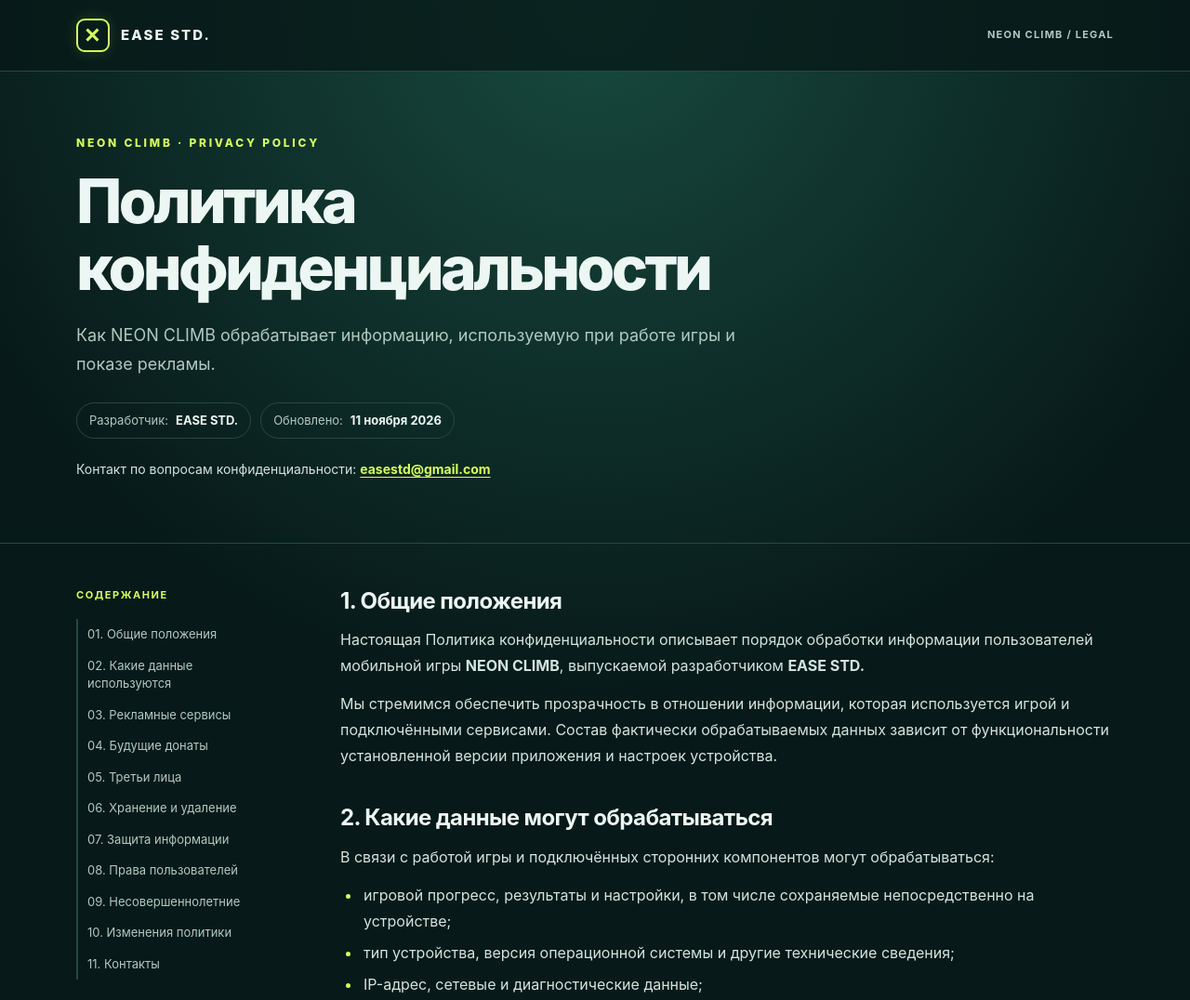
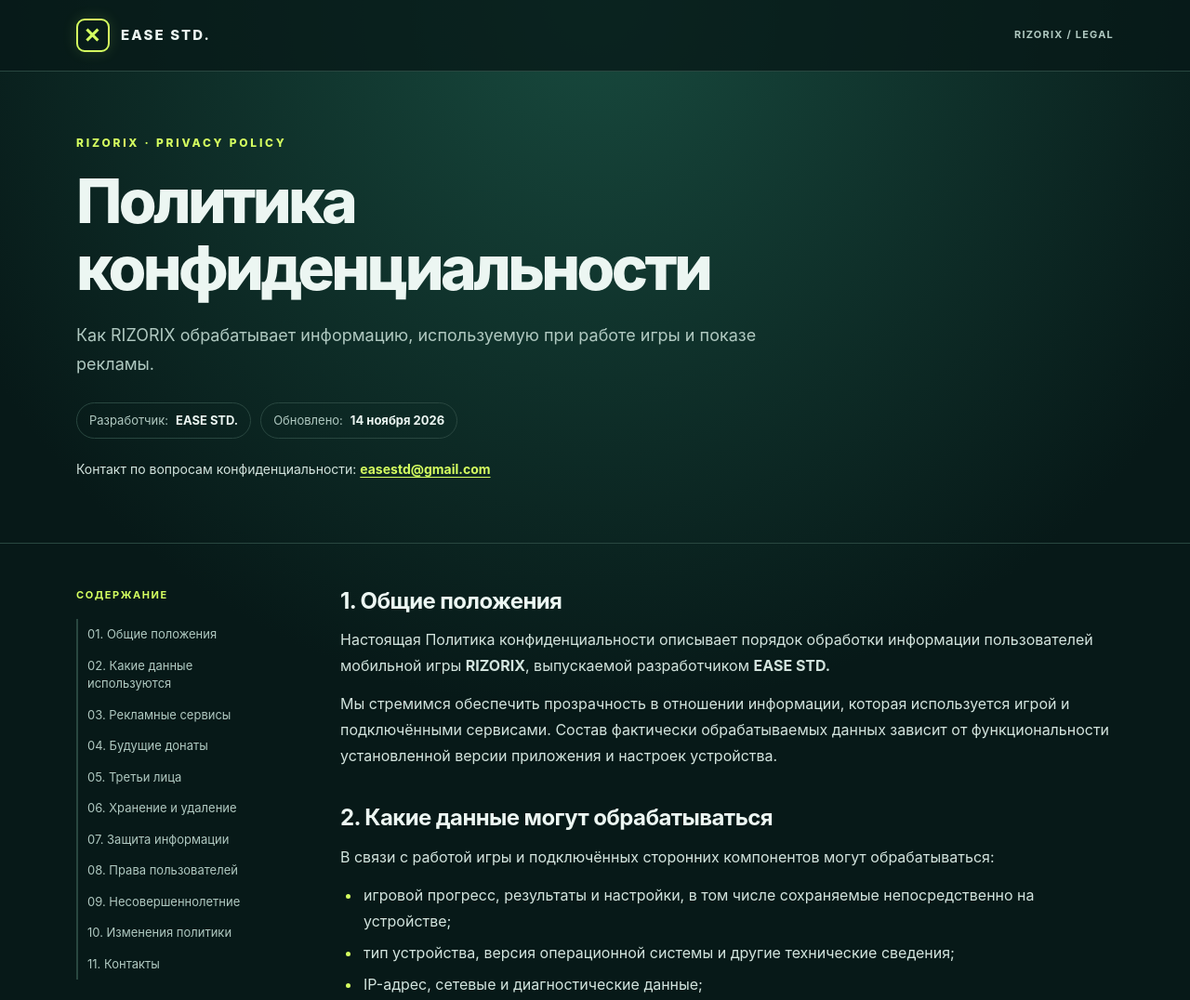
Before and after one commit to matthew-mbn/neon-climb-privacy, a plain HTML site: page index.html in a window 1280 px wide. Shown: the top 1076 px of the page at 93% size. Drawn offline with Linux system fonts and the light colour scheme.

Commit message:
Переименовать игру в RIZORIX в политике конфиденциальности

```diff
--- a/index.html
+++ b/index.html
@@ -5,8 +5,8 @@
   <meta name="viewport" content="width=device-width, initial-scale=1">
   <meta name="theme-color" content="#071c1c">
   <meta name="robots" content="index, follow">
-  <meta name="description" content="Политика конфиденциальности игры NEON CLIMB от EASE STD.">
-  <title>Политика конфиденциальности | NEON CLIMB</title>
+  <meta name="description" content="Политика конфиденциальности игры RIZORIX от EASE STD.">
+  <title>Политика конфиденциальности | RIZORIX</title>
   <style>
     :root{color-scheme:dark;--bg:#071918;--panel:#0d2422;--panel-2:#112d29;--ink:#ecf6f2;--muted:#b0c9c1;--line:#294740;--accent:#d5ff60;--teal:#68ead7}
     *{box-sizing:border-box}
@@ -50,12 +50,12 @@
   </style>
 </head>
 <body>
-  <div class="top"><div class="wrapper top-inner"><a class="brand" href="#top"><span class="glyph" aria-hidden="true">✕</span> EASE STD.</a><span class="brand-note">NEON CLIMB / LEGAL</span></div></div>
+  <div class="top"><div class="wrapper top-inner"><a class="brand" href="#top"><span class="glyph" aria-hidden="true">✕</span> EASE STD.</a><span class="brand-note">RIZORIX / LEGAL</span></div></div>
   <header class="hero" id="top"><div class="wrapper">
-    <div class="eyebrow">NEON CLIMB · PRIVACY POLICY</div>
+    <div class="eyebrow">RIZORIX · PRIVACY POLICY</div>
     <h1>Политика<br>конфиденциальности</h1>
-    <p class="intro">Как NEON CLIMB обрабатывает информацию, используемую при работе игры и показе рекламы.</p>
-    <div class="meta"><span class="tag">Разработчик: <strong>EASE STD.</strong></span><span class="tag">Обновлено: <strong>11 ноября 2026</strong></span></div>
+    <p class="intro">Как RIZORIX обрабатывает информацию, используемую при работе игры и показе рекламы.</p>
+    <div class="meta"><span class="tag">Разработчик: <strong>EASE STD.</strong></span><span class="tag">Обновлено: <strong>14 ноября 2026</strong></span></div>
     <p style="font-size:14px;margin-top:21px">Контакт по вопросам конфиденциальности: <a class="email-pending" href="mailto:easestd@gmail.com">easestd@gmail.com</a></p>
   </div></header>
   <div class="wrapper layout">
@@ -74,7 +74,7 @@
     </nav>
     <main>
       <section id="general"><h2>1. Общие положения</h2>
-        <p>Настоящая Политика конфиденциальности описывает порядок обработки информации пользователей мобильной игры <strong>NEON CLIMB</strong>, выпускаемой разработчиком <strong>EASE STD.</strong></p>
+        <p>Настоящая Политика конфиденциальности описывает порядок обработки информации пользователей мобильной игры <strong>RIZORIX</strong>, выпускаемой разработчиком <strong>EASE STD.</strong></p>
         <p>Мы стремимся обеспечить прозрачность в отношении информации, которая используется игрой и подключёнными сервисами. Состав фактически обрабатываемых данных зависит от функциональности установленной версии приложения и настроек устройства.</p>
       </section>
       <section id="data"><h2>2. Какие данные могут обрабатываться</h2>
@@ -90,13 +90,13 @@
         <p>Такая информация может использоваться для обеспечения работоспособности игры, сохранения игрового процесса, показа рекламы, измерения её эффективности, выявления ошибок и предотвращения злоупотреблений.</p>
       </section>
       <section id="ads"><h2>3. Использование рекламных сервисов</h2>
-        <p>Для показа рекламы в NEON CLIMB используется <strong>Yandex Mobile Ads</strong>. В игре могут отображаться рекламные объявления, включая рекламу с вознаграждением, например за дополнительную попытку.</p>
+        <p>Для показа рекламы в RIZORIX используется <strong>Yandex Mobile Ads</strong>. В игре могут отображаться рекламные объявления, включая рекламу с вознаграждением, например за дополнительную попытку.</p>
         <p>Yandex Mobile Ads и его рекламные партнёры могут обрабатывать определённые данные устройства и взаимодействия с рекламой в соответствии со своими условиями и применимыми требованиями законодательства.</p>
         <p>Ознакомиться с <a href="https://yandex.ru/legal/confidential/" rel="noopener noreferrer">Политикой конфиденциальности Яндекса</a> можно на официальном сайте.</p>
         <p>В регионах, где это требуется, обработка данных для персонализированной рекламы должна осуществляться с соблюдением требований к согласию пользователя.</p>
       </section>
       <section id="donations"><h2>4. Добровольная поддержка разработчика</h2>
-        <div class="panel"><strong>На 11 ноября 2026 года функция донатов в NEON CLIMB ещё не реализована. Платежи через неё не принимаются.</strong></div>
+        <div class="panel"><strong>На 11 ноября 2026 года функция донатов в RIZORIX ещё не реализована. Платежи через неё не принимаются.</strong></div>
         <p>EASE STD. рассматривает возможность внедрения добровольной финансовой поддержки в будущих версиях игры.</p>
         <p>Если эта возможность появится, пользователю будут показаны сумма и условия операции до подтверждения платежа. Платежи будут обрабатываться через сервисы, допускаемые правилами Google Play и применимым законодательством.</p>
         <p>Разработчик может получать ограниченную информацию о транзакции, например идентификатор, сумму, дату и статус, если это необходимо для подтверждения платежа, обработки обращений и выполнения юридических обязательств. Полные реквизиты банковских карт не предполагается обрабатывать непосредственно в игре.</p>
@@ -122,17 +122,17 @@
         <p>При обработке данных несовершеннолетних пользователей должны соблюдаться применимые требования законодательства и правила Google Play. Настройки рекламного SDK должны соответствовать фактической возрастной аудитории игры.</p>
       </section>
       <section id="updates"><h2>10. Изменения политики</h2>
-        <p>Настоящая Политика конфиденциальности может обновляться при изменении функциональности NEON CLIMB, подключении новых сервисов или изменении требований законодательства.</p>
+        <p>Настоящая Политика конфиденциальности может обновляться при изменении функциональности RIZORIX, подключении новых сервисов или изменении требований законодательства.</p>
         <p>Актуальная редакция публикуется на этой странице с указанием даты последнего обновления. При необходимости пользователям предоставляются дополнительные уведомления.</p>
       </section>
       <section id="contacts"><h2>11. Контактная информация</h2>
-        <p><strong>Разработчик:</strong> EASE STD.<br><strong>Игра:</strong> NEON CLIMB</p>
+        <p><strong>Разработчик:</strong> EASE STD.<br><strong>Игра:</strong> RIZORIX</p>
         <p>Для вопросов, связанных с обработкой персональных данных, напишите на <a href="mailto:easestd@gmail.com">easestd@gmail.com</a>.</p>
         <hr class="line">
-        <p style="font-size:14px;color:var(--muted)">Последнее обновление: 11 ноября 2026 года.</p>
+        <p style="font-size:14px;color:var(--muted)">Последнее обновление: 14 ноября 2026 года.</p>
       </section>
     </main>
   </div>
-  <footer><div class="wrapper footer-inner"><span>© 2026 EASE STD. · NEON CLIMB</span><span>Privacy Policy · Политика конфиденциальности</span></div></footer>
+  <footer><div class="wrapper footer-inner"><span>© 2026 EASE STD. · RIZORIX</span><span>Privacy Policy · Политика конфиденциальности</span></div></footer>
 </body>
 </html>
```
